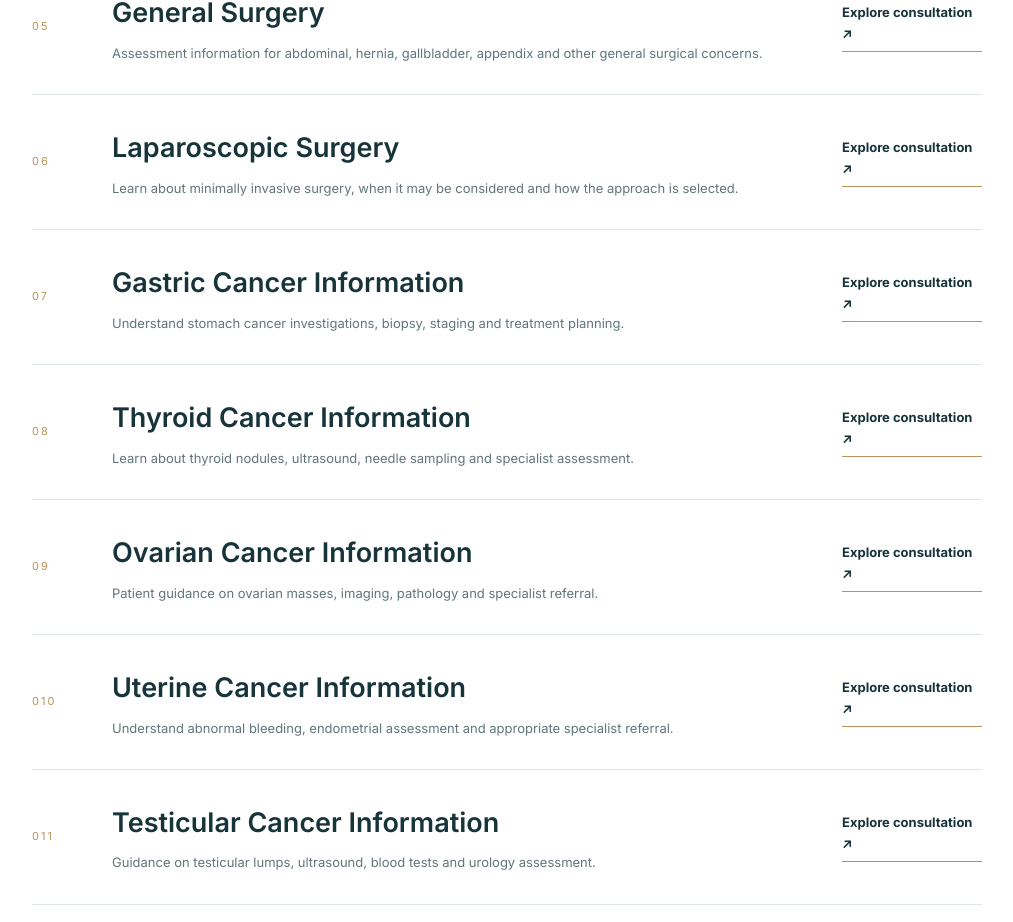
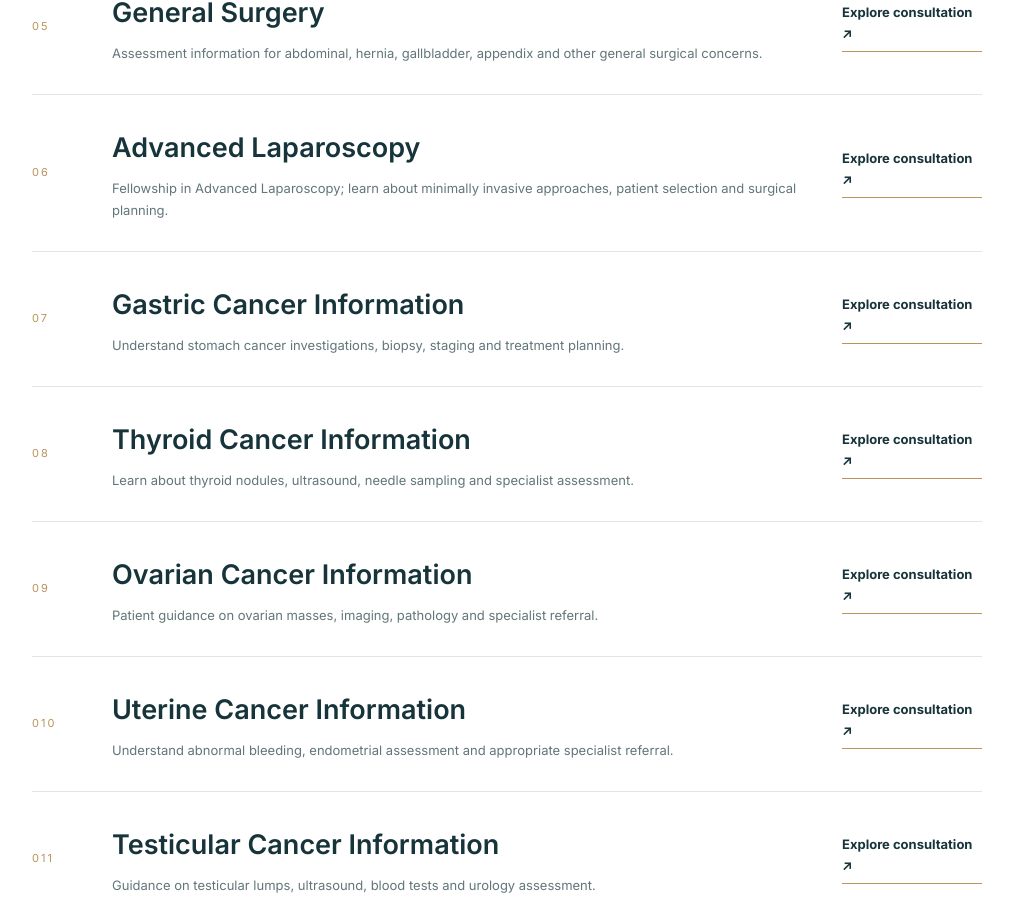
Before and after one commit to franklinctapley-del1122/Drzaintayyababbas, a Next.js app: page /specialties in a window 1280 px wide. Shown: the part 1318-2240 px from the top of the page, without its empty margins (133-1146 px from the left). Built offline with nearby package versions, Linux system fonts and the light colour scheme.

Commit message:
Add Advanced Laparoscopy specialty

```diff
--- a/app/specialties/page.tsx
+++ b/app/specialties/page.tsx
@@ -13,7 +13,7 @@ const data = [
   ["Colorectal Cancer Consultation", "Information about colorectal and gastrointestinal cancer investigations, pathology review and surgical consultation.", "/specialties/colorectal-cancer-consultation"],
   ["Endocrine Surgery", "Consultation information for selected conditions involving the thyroid, parathyroid and other endocrine glands.", "/specialties/endocrine-surgery"],
   ["General Surgery", "Assessment information for abdominal, hernia, gallbladder, appendix and other general surgical concerns.", "/specialties/general-surgery"],
-  ["Laparoscopic Surgery", "Learn about minimally invasive surgery, when it may be considered and how the approach is selected.", "/specialties/laparoscopic-surgery"],
+  ["Advanced Laparoscopy", "Fellowship in Advanced Laparoscopy; learn about minimally invasive approaches, patient selection and surgical planning.", "/specialties/laparoscopic-surgery"],
 
   ["Gastric Cancer Information", "Understand stomach cancer investigations, biopsy, staging and treatment planning.", "/specialties/gastric-cancer-information"],
   ["Thyroid Cancer Information", "Learn about thyroid nodules, ultrasound, needle sampling and specialist assessment.", "/specialties/thyroid-cancer-information"],
```
